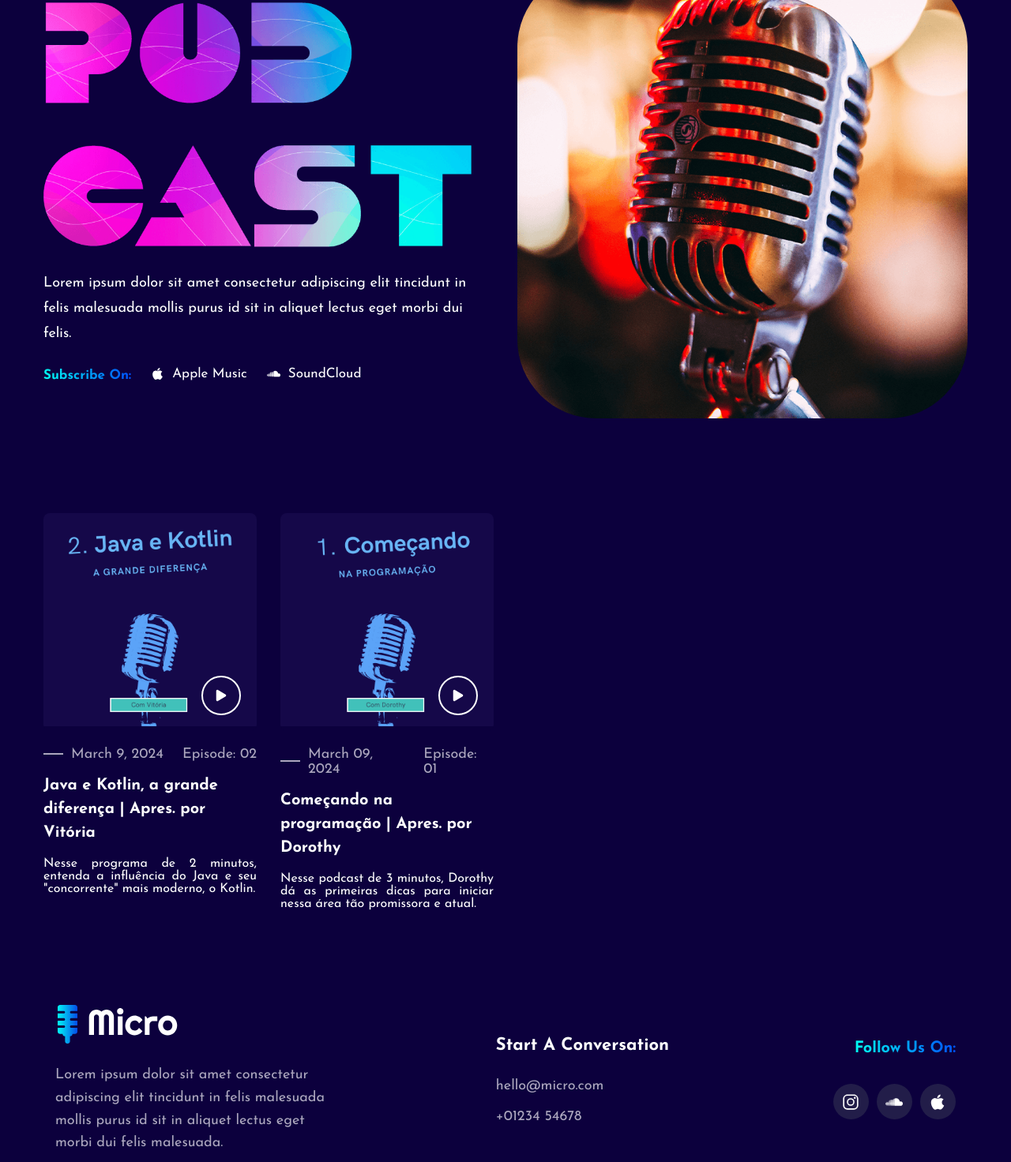
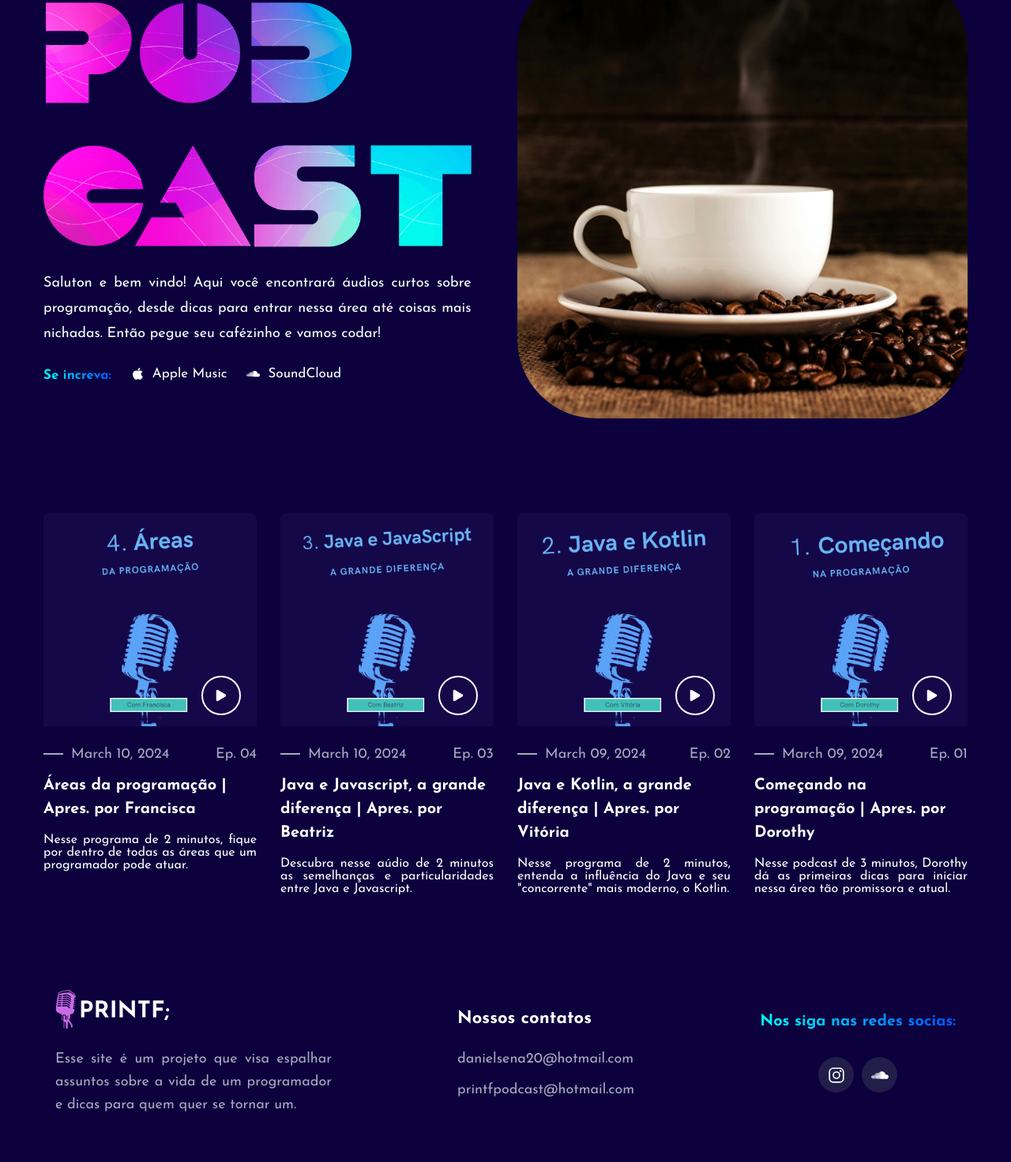
Before and after one commit to DanielRSena/Printf-Podcast, a plain HTML site: page index.html in a window 1280 px wide. Shown: the part 200-1672 px from the top of the page at 79% size. Drawn offline with nearby package versions, Linux system fonts and the light colour scheme.

Commit message:
formulação inicial do Podcast
- Eps. 3 e 4 adicionados;
- Micro -> Printf;
- alterações simples no CSS;
- várias imagens alteradas.

```diff
--- a/arquivos/style.css
+++ b/arquivos/style.css
@@ -236,6 +236,7 @@ header .container {
   font-size: var(--fs-4);
   line-height: 1.8;
   margin-bottom: 20px;
+  text-align: justify;
 }
 
 .hero .btn-primary { margin-bottom: 25px; }
@@ -388,7 +389,7 @@ header .container {
 
 .social-list {
   display: flex;
-  justify-content: flex-start;
+  justify-content: center;
   align-items: center;
   gap: 10px;
 }
@@ -404,7 +405,7 @@ header .container {
   border-radius: 50%;
 }
 
-.social-link:is(:hover, :focus) { background: var(--blue-ryb); }
+.social-link:hover { background: var(--blue-ryb); }
 
 .copyright {
   color: var(--heliotrope-gray);
@@ -419,7 +420,7 @@ header .container {
   display: inline-block;
 }
 
-.copyright a:is(:hover, :focus) { color: var(--blue-ryb); }
+.copyright a:hover { color: var(--blue-ryb); }
 
 
 /* 8. GO TO TOP */
@@ -659,7 +660,10 @@ header .container {
     margin-bottom: 30px;
   }
 
-  .hero-text { margin-bottom: 25px; }
+  .hero-text {
+    margin-bottom: 25px;
+    text-align: justify;
+  }
 
   .hero :is(.btn-primary, .btn-title, .btn-link) { --fs-4: 17px; }
 
@@ -667,7 +671,7 @@ header .container {
     display: block;
     width: 100%;
     padding-top: 100%;
-    background: url("../arquivos/imagens/hero-banner.png") no-repeat;
+    background: url("../arquivos/imagens/heroBanner.jpg") no-repeat;
     background-size: cover;
     border-radius: 100px;
   }
--- a/index.html
+++ b/index.html
@@ -8,7 +8,7 @@
   <title>MaF - Podcast</title>
 
   <!--favicon link-->
-  <link rel="shortcut icon" href="arquivos/imagens/favicon.svg" type="image/svg+xml">
+  <link rel="shortcut icon" href="arquivos/imagens/favicon.ico" type="image/svg+xml">
 
   <!--custom css link-->
   <link rel="stylesheet" href="arquivos/style.css">
@@ -28,7 +28,7 @@
       <div class="overlay" data-overlay></div> <!--overlay-->
 
       <a href="#" class="logo">
-        <img src="arquivos/imagens/logo.svg" alt="Micro logo">
+        <img src="arquivos/imagens/bannerPrintf.png" alt="Micro logo">
       </a>
 
       <button class="nav-toggle-btn" data-nav-toggle-btn>
@@ -60,7 +60,6 @@
     <article class="container">
 
       <!--#HERO-->
-
       <section class="hero" id="hero">
 
         <div class="hero-content">
@@ -68,14 +67,12 @@
           <img src="arquivos/imagens/hero-title.png" alt="Podcast" class="hero-title">
 
           <p class="hero-text">
-            Lorem ipsum dolor sit amet consectetur adipiscing elit tincidunt in felis malesuada mollis purus id sit in
-            aliquet
-            lectus eget morbi dui felis.
+            Saluton e bem vindo! Aqui você encontrará áudios curtos sobre programação, desde dicas para entrar nessa área até coisas mais nichadas. Então pegue seu cafézinho e vamos codar!
           </p>
 
           <div class="btn-link-wrapper">
 
-              <p class="btn-title">Subscribe On:</p>
+            <p class="btn-title">Se increva: </p>
 
             <a href="https://www.apple.com/br/apple-music/" class="btn-link">
               <ion-icon name="logo-apple"></ion-icon>
@@ -102,7 +99,38 @@
           <li>
 
             <figure class="card-banner">
-              <img src="arquivos/imagens/tumbs/tumbEp2.png" alt="Ask Unladylike: Late Bloomer with Forever 35">
+              <img src="arquivos/imagens/tumbs/tumbEp4.png" alt="tumb ep4: Áreas da programação | Apres. por Francisca">
+              <progress class="progressBar" id="progressBar4" value="0" max="100"></progress>
+
+              <div class="card-banner-icon">
+                <ion-icon name="play" class="playButton" id="playButton4"
+                  onclick="reproduzirPodcast('audioPlayer4', 'progressBar4', 'playButton4', 'pauseButton4')"></ion-icon>
+                <ion-icon name="pause" class="pauseButton" id="pauseButton4"
+                  onclick="reproduzirPodcast('audioPlayer4', 'progressBar4', 'playButton4', 'pauseButton4')"></ion-icon>
+              </div>
+            </figure>
+
+            <audio id="audioPlayer4" controls style="display: none;">
+              <source src="arquivos/audiosPodcast/ep4.mp3" type="audio/mpeg">
+              Seu navegador não suporta a tag de áudio.
+            </audio>
+
+            <div class="card-content">
+              <div class="card-meta">
+                <time datetime="2024-03-10">March 10, 2024</time>
+
+                <p class="pod-epi">Ep. 04</p>
+              </div>
+
+              <h3 class="h3 card-title">Áreas da programação | Apres. por Francisca</h3> <br>
+              <p class="texto">Nesse programa de 2 minutos, fique por dentro de todas as áreas que um programador pode atuar.</p>
+            </div>
+          </li>
+
+          <li>
+
+            <figure class="card-banner">
+              <img src="arquivos/imagens/tumbs/tumbEp3.png" alt="tumb ep3: Java e Javascript a grande diferença | Apres. por Vitória">
               <progress class="progressBar" id="progressBar3" value="0" max="100"></progress>
 
               <div class="card-banner-icon">
@@ -114,53 +142,84 @@
             </figure>
 
             <audio id="audioPlayer3" controls style="display: none;">
-              <source src="arquivos/audiosPodcast/ep2.mp3"
-                type="audio/mpeg">
+              <source src="arquivos/audiosPodcast/ep3.mp3" type="audio/mpeg">
               Seu navegador não suporta a tag de áudio.
             </audio>
 
             <div class="card-content">
               <div class="card-meta">
-                <time datetime="2022-02-15">March 9, 2024</time>
+                <time datetime="2024-03-10">March 10, 2024</time>
 
-                <p class="pod-epi">Episode: 02</p>
+                <p class="pod-epi">Ep. 03</p>
               </div>
 
-              <h3 class="h3 card-title">Java e Kotlin, a grande diferença | Apres. por Vitória</h3> <br>
-              <p class="texto">Nesse programa de 2 minutos, entenda a influência do Java e seu "concorrente" mais moderno, o Kotlin.</p>
+              <h3 class="h3 card-title">Java e Javascript, a grande diferença | Apres. por Beatriz</h3> <br>
+              <p class="texto">Descubra nesse aúdio de 2 minutos as semelhanças e particularidades entre Java e Javascript.</p>
             </div>
           </li>
 
           <li>
 
             <figure class="card-banner">
-              <img src="arquivos/imagens/tumbs/tumbEp1.png" alt="Ask Unladylike: Late Bloomer with Forever 35">
-              <progress class="progressBar" id="progressBar4" value="0" max="100"></progress>
+              <img src="arquivos/imagens/tumbs/tumbEp2.png" alt="tumb ep2: Java e Kotlin, a grande diferença | Apres. por Vitória">
+              <progress class="progressBar" id="progressBar2" value="0" max="100"></progress>
 
               <div class="card-banner-icon">
-                <ion-icon name="play" class="playButton" id="playButton4"
-                  onclick="reproduzirPodcast('audioPlayer4', 'progressBar4', 'playButton4', 'pauseButton4')"></ion-icon>
-                <ion-icon name="pause" class="pauseButton" id="pauseButton4"
-                  onclick="reproduzirPodcast('audioPlayer4', 'progressBar4', 'playButton4', 'pauseButton4')"></ion-icon>
+                <ion-icon name="play" class="playButton" id="playButton2"
+                  onclick="reproduzirPodcast('audioPlayer2', 'progressBar2', 'playButton2', 'pauseButton2')"></ion-icon>
+                <ion-icon name="pause" class="pauseButton" id="pauseButton2"
+                  onclick="reproduzirPodcast('audioPlayer2', 'progressBar2', 'playButton2', 'pauseButton2')"></ion-icon>
               </div>
             </figure>
 
-            <audio id="audioPlayer4" controls style="display: none;">
-              <source src="arquivos/audiosPodcast/ep1.mp3"
-                type="audio/mpeg">
+            <audio id="audioPlayer2" controls style="display: none;">
+              <source src="arquivos/audiosPodcast/ep2.mp3" type="audio/mpeg">
+              Seu navegador não suporta a tag de áudio.
+            </audio>
+
+            <div class="card-content">
+              <div class="card-meta">
+                <time datetime="2024-03-09">March 09, 2024</time>
+
+                <p class="pod-epi">Ep. 02</p>
+              </div>
+
+              <h3 class="h3 card-title">Java e Kotlin, a grande diferença | Apres. por Vitória</h3> <br>
+              <p class="texto">Nesse programa de 2 minutos, entenda a influência do Java e seu "concorrente" mais
+                moderno, o Kotlin.</p>
+            </div>
+          </li>
+
+          <li>
+
+            <figure class="card-banner">
+              <img src="arquivos/imagens/tumbs/tumbEp1.png" alt=" tumb ep1: Começando na programação | Apres. por Dorothy">
+              <progress class="progressBar" id="progressBar1" value="0" max="100"></progress>
+
+              <div class="card-banner-icon">
+                <ion-icon name="play" class="playButton" id="playButton1"
+                  onclick="reproduzirPodcast('audioPlayer1', 'progressBar1', 'playButton1', 'pauseButton1')"></ion-icon>
+                <ion-icon name="pause" class="pauseButton" id="pauseButton1"
+                  onclick="reproduzirPodcast('audioPlayer1', 'progressBar1', 'playButton1', 'pauseButton1')"></ion-icon>
+              </div>
+            </figure>
+
+            <audio id="audioPlayer1" controls style="display: none;">
+              <source src="arquivos/audiosPodcast/ep1.mp3" type="audio/mpeg">
               Seu navegador não suporta a tag de áudio.
             </audio>
 
 
             <div class="card-content">
               <div class="card-meta">
-                <time datetime="2022-02-15">March 09, 2024</time>
+                <time datetime="2024-03-09">March 09, 2024</time>
 
-                <p class="pod-epi">Episode: 01</p>
+                <p class="pod-epi">Ep. 01</p>
               </div>
 
               <h3 class="h3 card-title">Começando na programação | Apres. por Dorothy</h3> <br>
-              <p class="texto">Nesse podcast de 3 minutos, Dorothy dá as primeiras dicas para iniciar nessa área tão promissora e atual.</p>
+              <p class="texto">Nesse podcast de 3 minutos, Dorothy dá as primeiras dicas para iniciar nessa área tão
+                promissora e atual.</p>
             </div>
 
 
@@ -170,7 +229,6 @@
       </section>
 
       <!--FOOTER-->
-
       <footer>
 
         <div class="footer-top">
@@ -178,36 +236,33 @@
 
             <div class="footer-brand">
               <a href="#" class="logo">
-                <img src="arquivos/imagens/logo.svg" alt="Micro logo">
+                <img src="arquivos/imagens/bannerPrintf.png" alt="Micro logo">
               </a>
 
-              <p class="footer-text">
-                Lorem ipsum dolor sit amet consectetur adipiscing elit tincidunt in felis malesuada mollis purus id sit
-                in
-                aliquet
-                lectus eget morbi dui felis malesuada.
+              <p class="footer-text texto">
+                Esse site é um projeto que visa espalhar assuntos sobre a vida de um programador e dicas para quem quer se tornar um.
               </p>
             </div>
 
             <ul class="footer-list">
 
               <li>
-                <p class="footer-link-title" id="contatos">Start A Conversation</p>
+                <p class="footer-link-title" id="contatos">Nossos contatos</p>
               </li>
 
               <li>
-                <a href="mailto:hello@micro.com" class="footer-link">hello@micro.com</a>
+                <a href="mailto:danielsena20@hotmail.com?subject=Ideias para o Printf Podcast" class="footer-link">danielsena20@hotmail.com</a>
               </li>
 
               <li>
-                <a href="tel:+0123454678" class="footer-link">+01234 54678</a>
+                <a href="mailto:printfpodcast@hotmail.com" class="footer-link">printfpodcast@hotmail.com</a>
               </li>
 
             </ul>
 
             <div class="social-list-box">
 
-              <p class="social-title">Follow Us On:</p>
+              <p class="social-title">Nos siga nas redes socias:</p>
 
               <ul class="social-list">
 
@@ -223,12 +278,6 @@
                   </a>
                 </li>
 
-                <li>
-                  <a href="#" class="social-link">
-                    <ion-icon name="logo-apple"></ion-icon>
-                  </a>
-                </li>
-
               </ul>
 
             </div>
@@ -239,7 +288,7 @@
         <div class="footer-bottom">
           <div class="container">
             <p class="copyright">
-              &copy; 2024 <a href="#">danielrsena</a>. All Rights Reserved
+              &copy; 2024 <a href="https://github.com/DanielRSena">danielrsena</a>. All Rights Reserved
             </p>
           </div>
         </div>
@@ -248,13 +297,11 @@
 
 
       <!--Botão que vai para o topo-->
-
       <a href="#top" class="go-top" data-go-top>
         <ion-icon name="chevron-up-outline"></ion-icon>
       </a>
 
-      <!--Link JS-->
-      <script src="arquivos/script.js"></script>
+      <!--Link JS--> <script src="arquivos/script.js"></script>
 
       <!--ionicon link-->
       <script type="module" src="https://unpkg.com/ionicons@5.5.2/dist/ionicons/ionicons.esm.js"></script>
```
Also changed, not shown: arquivos/script.js (+7 -21 lines), arquivos/imagens/bannerPrintf.png (added), arquivos/imagens/favicon.ico (added), arquivos/imagens/favicon.svg (deleted), arquivos/imagens/hero-banner.png (deleted), arquivos/imagens/heroBanner.jpg (added), arquivos/imagens/logo.png (deleted), arquivos/imagens/logo.svg (deleted), arquivos/imagens/tumbs/tumbEp3.png (added), arquivos/imagens/tumbs/tumbEp4.png (added), 3 other files. Lines whose indentation alone changed are shown as unchanged.
